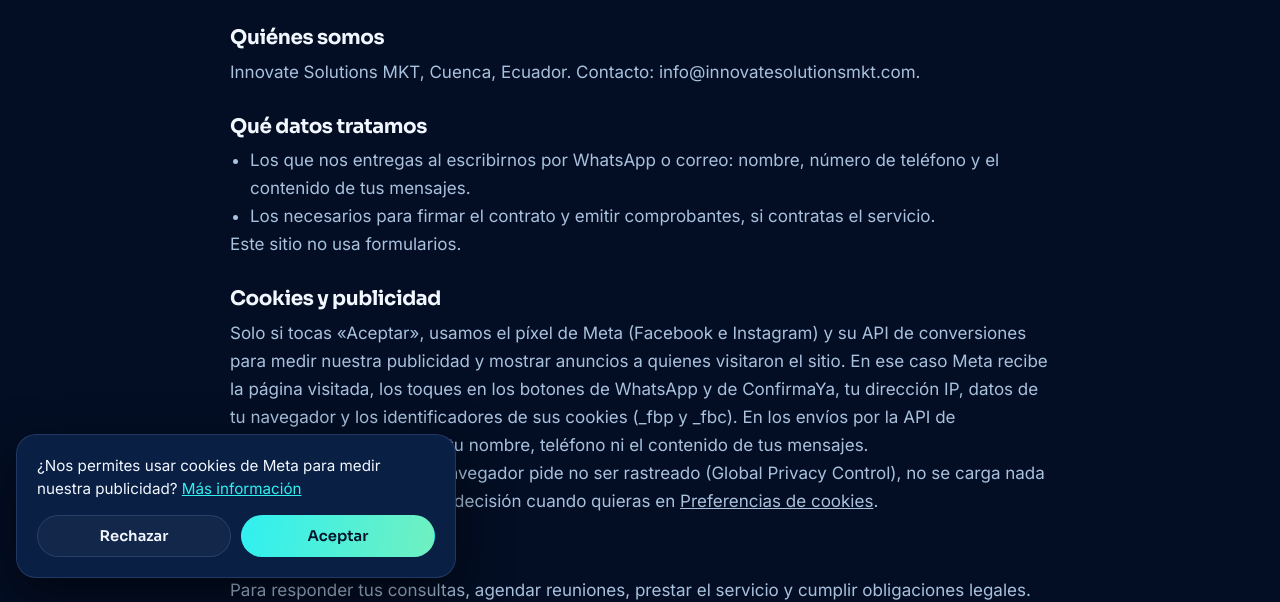
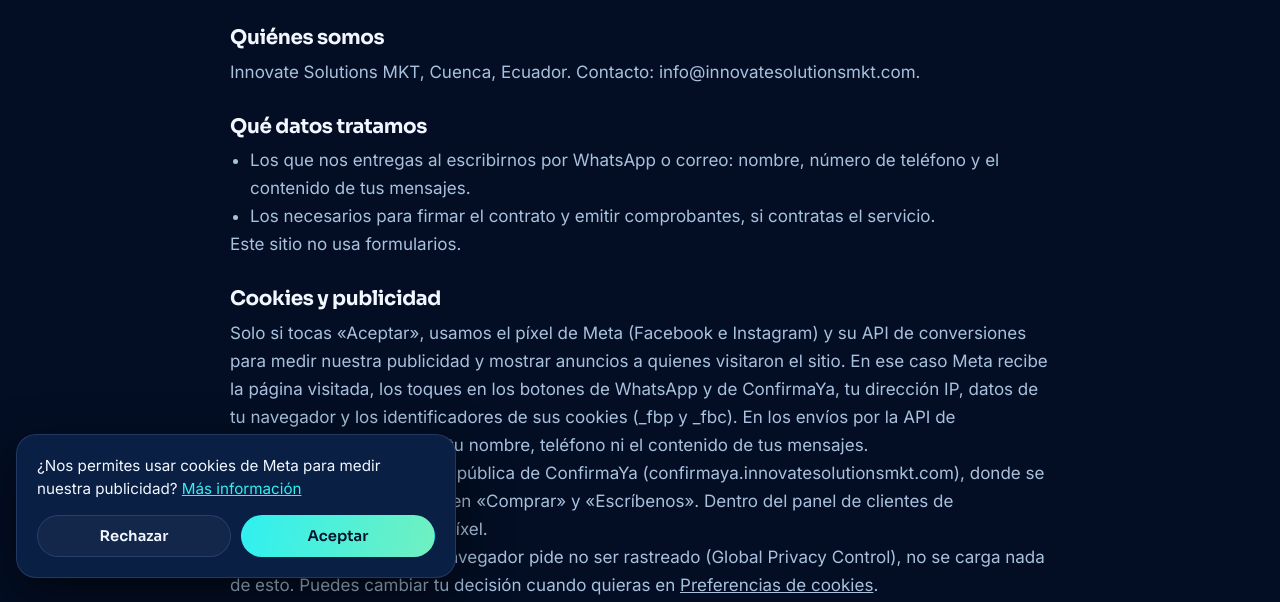
Before and after one commit to innovate-solutions-labs/web, a plain HTML site: page privacidad.html in a window 1280 px wide. Shown: the part 206-808 px from the top of the page. Drawn offline with Linux system fonts and the light colour scheme.

Commit message:
Medicion con Meta en la pagina publica de ConfirmaYa, con aviso de cookies
Co-Authored-By: Claude Sonnet 5.5 <noreply@anthropic.com>

```diff
--- a/privacidad.html
+++ b/privacidad.html
@@ -22,6 +22,7 @@
   <p>Este sitio no usa formularios.</p>
   <h2>Cookies y publicidad</h2>
   <p>Solo si tocas «Aceptar», usamos el píxel de Meta (Facebook e Instagram) y su API de conversiones para medir nuestra publicidad y mostrar anuncios a quienes visitaron el sitio. En ese caso Meta recibe la página visitada, los toques en los botones de WhatsApp y de ConfirmaYa, tu dirección IP, datos de tu navegador y los identificadores de sus cookies (_fbp y _fbc). En los envíos por la API de conversiones no incluimos tu nombre, teléfono ni el contenido de tus mensajes.</p>
+  <p>Lo mismo aplica a la página pública de ConfirmaYa (confirmaya.innovatesolutionsmkt.com), donde se miden la visita y los toques en «Comprar» y «Escríbenos». Dentro del panel de clientes de ConfirmaYa no se carga el píxel.</p>
   <p>Si tocas «Rechazar», o tu navegador pide no ser rastreado (Global Privacy Control), no se carga nada de esto. Puedes cambiar tu decisión cuando quieras en <button type="button" class="linklike" data-cookies>Preferencias de cookies</button>.</p>
   <h2>Para qué los usamos</h2>
   <p>Para responder tus consultas, agendar reuniones, prestar el servicio y cumplir obligaciones legales. En WhatsApp puede responderte un asistente virtual con inteligencia artificial; las reuniones las confirma una persona.</p>
```
